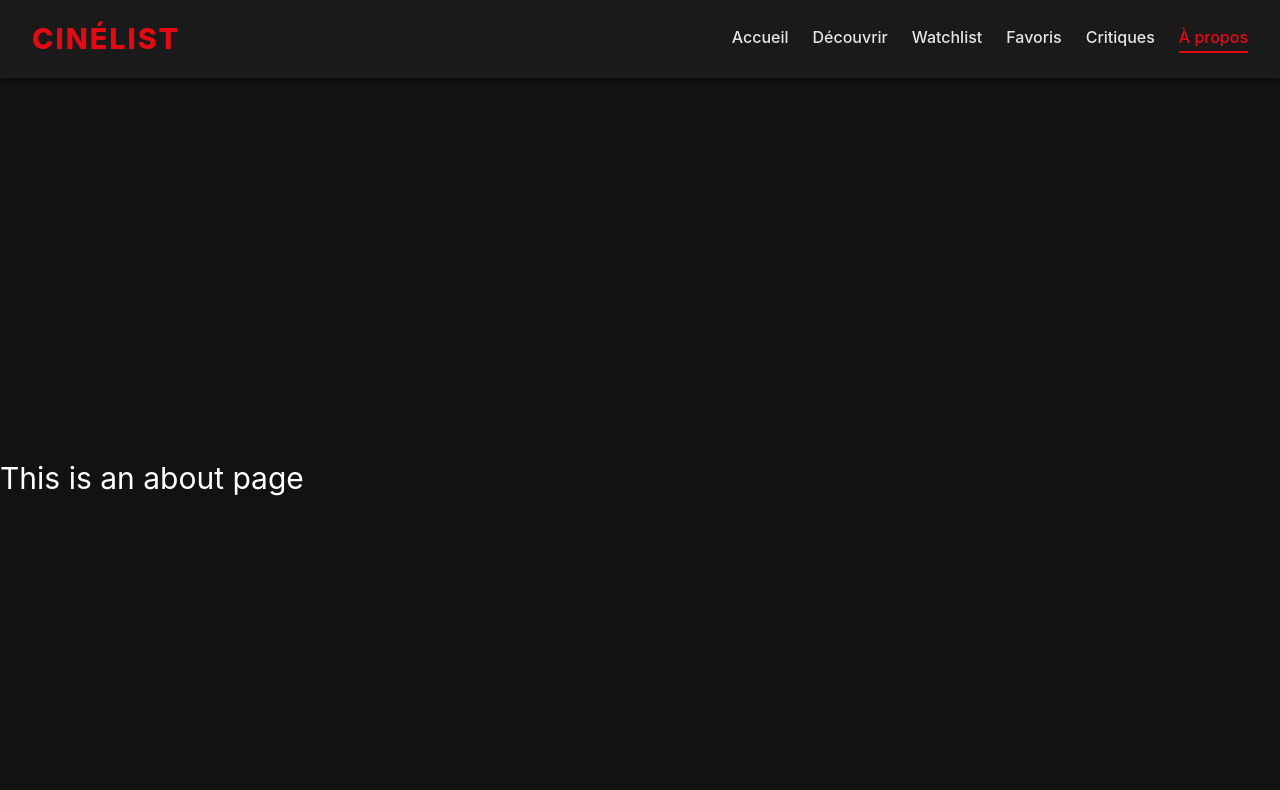
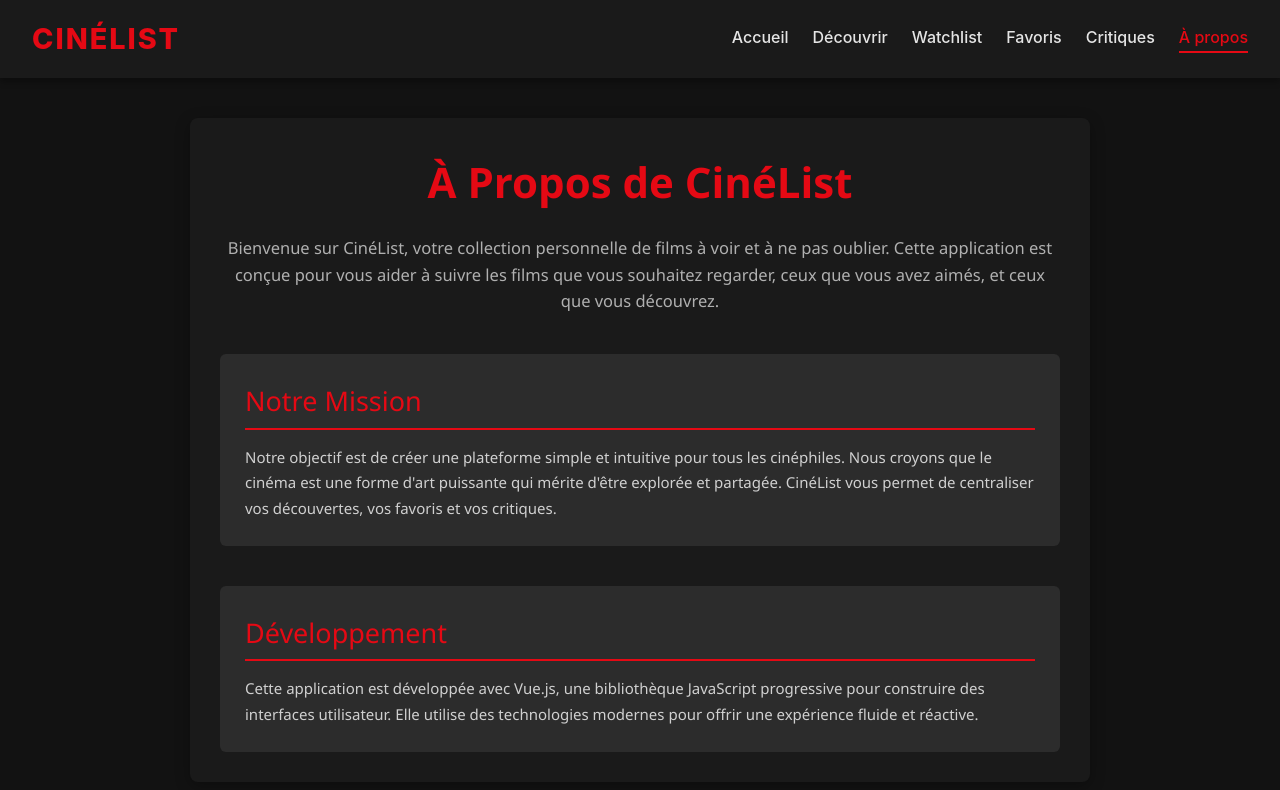
Before and after one commit to Saidafk/projetVueJS, a Vue app in the folder vue-project/: page /about in a window 1280 px wide. Shown: the top 790 px of the page. Built offline with nearby package versions, Linux system fonts and the light colour scheme.

Commit message:
feat: enhance AboutView component with detailed content and improved styling

```diff
--- a/vue-project/src/views/AboutView.vue
+++ b/vue-project/src/views/AboutView.vue
@@ -1,15 +1,88 @@
 <template>
-  <div class="about">
-    <h1>This is an about page</h1>
+  <div class="about-page-container">
+    <div class="about-content">
+      <h1 class="about-title">À Propos de CinéList</h1>
+      <p class="about-description">
+        Bienvenue sur CinéList, votre collection personnelle de films à voir et à ne pas oublier.
+        Cette application est conçue pour vous aider à suivre les films que vous souhaitez regarder,
+        ceux que vous avez aimés, et ceux que vous découvrez.
+      </p>
+      <section class="about-section">
+        <h2>Notre Mission</h2>
+        <p>
+          Notre objectif est de créer une plateforme simple et intuitive pour tous les cinéphiles.
+          Nous croyons que le cinéma est une forme d'art puissante qui mérite d'être explorée et partagée.
+          CinéList vous permet de centraliser vos découvertes, vos favoris et vos critiques.
+        </p>
+      </section>
+      <section class="about-section">
+        <h2>Développement</h2>
+        <p>
+          Cette application est développée avec Vue.js, une bibliothèque JavaScript progressive pour construire des interfaces utilisateur.
+          Elle utilise des technologies modernes pour offrir une expérience fluide et réactive.
+        </p>
+      </section>
+      <!-- Add more sections as needed, e.g., Contact, Team -->
+    </div>
   </div>
 </template>
 
-<style>
-@media (min-width: 1024px) {
-  .about {
-    min-height: 100vh;
-    display: flex;
-    align-items: center;
-  }
+<script>
+export default {
+  name: 'AboutView',
+  // Add any component-specific logic here if needed
+};
+</script>
+
+<style scoped>
+.about-page-container {
+  max-width: 900px;
+  margin: 40px auto;
+  padding: 30px;
+  background-color: #1a1a1a; /* Dark background */
+  color: #e0e0e0; /* Light text color */
+  border-radius: 8px;
+  box-shadow: 0 4px 15px rgba(0, 0, 0, 0.3);
+  font-family: 'Segoe UI', Tahoma, Geneva, Verdana, sans-serif;
+}
+
+.about-content {
+  text-align: center;
+}
+
+.about-title {
+  font-size: 2.8em;
+  color: #e50914; /* Reddish color, similar to movie themes */
+  margin-bottom: 20px;
+  font-weight: bold;
+}
+
+.about-description {
+  font-size: 1.1em;
+  line-height: 1.6;
+  margin-bottom: 30px;
+  color: #b0b0b0;
+}
+
+.about-section {
+  margin-top: 40px;
+  text-align: left;
+  background-color: #2c2c2c;
+  padding: 25px;
+  border-radius: 6px;
+}
+
+.about-section h2 {
+  color: #e50914;
+  font-size: 1.8em;
+  margin-bottom: 15px;
+  border-bottom: 2px solid #e50914;
+  padding-bottom: 5px;
+}
+
+.about-section p {
+  font-size: 1em;
+  line-height: 1.7;
+  color: #d0d0d0;
 }
 </style>
```
